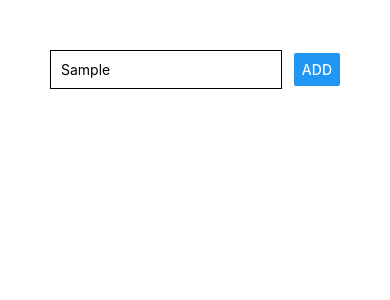
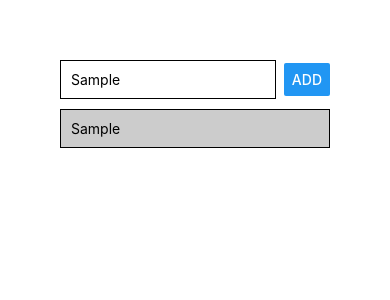
Before and after one commit to Raynnon/rn-first-app, a React Native app: screen / in a window 390 px wide. Both pictures are taken after typing "Sample" into the empty fields and a click on the button "ADD". Shown: the top 300 px of the page. Built offline with nearby package versions, Linux system fonts and the light colour scheme.

Commit message:
added a flat list of goals

```diff
--- a/App.js
+++ b/App.js
@@ -1,28 +1,73 @@
 import React, { useState } from "react";
-import { StyleSheet, Text, TextInput, View, Button } from "react-native";
+import {
+  StyleSheet,
+  Text,
+  TextInput,
+  View,
+  Button,
+  ScrollView,
+  FlatList,
+} from "react-native";
 
 export default function App() {
+  const [enteredGoal, setEnteredGoal] = useState("");
+  const [courseGoals, setCourseGoals] = useState([]);
+
+  const goalInputHandler = (enteredText) => {
+    setEnteredGoal(enteredText);
+  };
+
+  const addGoalHandler = () => {
+    setCourseGoals((currentGoals) => [
+      ...currentGoals,
+      { id: Math.random().toString(), value: enteredGoal },
+    ]);
+  };
+
   return (
-    <View style={{ padding: 50 }}>
-      <View
-        style={{
-          flexDirection: "row",
-          justifyContent: "space-between",
-          alignItems: "center",
-        }}
-      >
+    <View style={styles.screen}>
+      <View style={styles.inputContainer}>
         <TextInput
           placeholder="Course Goal"
-          style={{
-            width: "80%",
-            borderBottomColor: "black",
-            borderWidth: 1,
-            padding: 10,
-          }}
+          style={styles.input}
+          value={enteredGoal}
+          onChangeText={goalInputHandler}
         />
-        <Button title="ADD" />
+        <Button title="ADD" onPress={addGoalHandler} />
       </View>
-      <View></View>
+      <FlatList
+        keyExtractor={(item, index) => item.id}
+        data={courseGoals}
+        renderItem={(itemData) => (
+          <View style={styles.listItem}>
+            <Text>{itemData.item.value}</Text>
+          </View>
+        )}
+      />
     </View>
   );
 }
+
+const styles = StyleSheet.create({
+  screen: {
+    padding: 60,
+  },
+  inputContainer: {
+    flexDirection: "row",
+    justifyContent: "space-between",
+    alignItems: "center",
+  },
+  input: {
+    width: "80%",
+    borderBottomColor: "black",
+    borderWidth: 1,
+    padding: 10,
+  },
+  listItem: {
+    padding: 10,
+    marginTop: 10,
+    backgroundColor: "#ccc",
+    borderColor: "black",
+    borderWidth: 1,
+  },
+});
```
